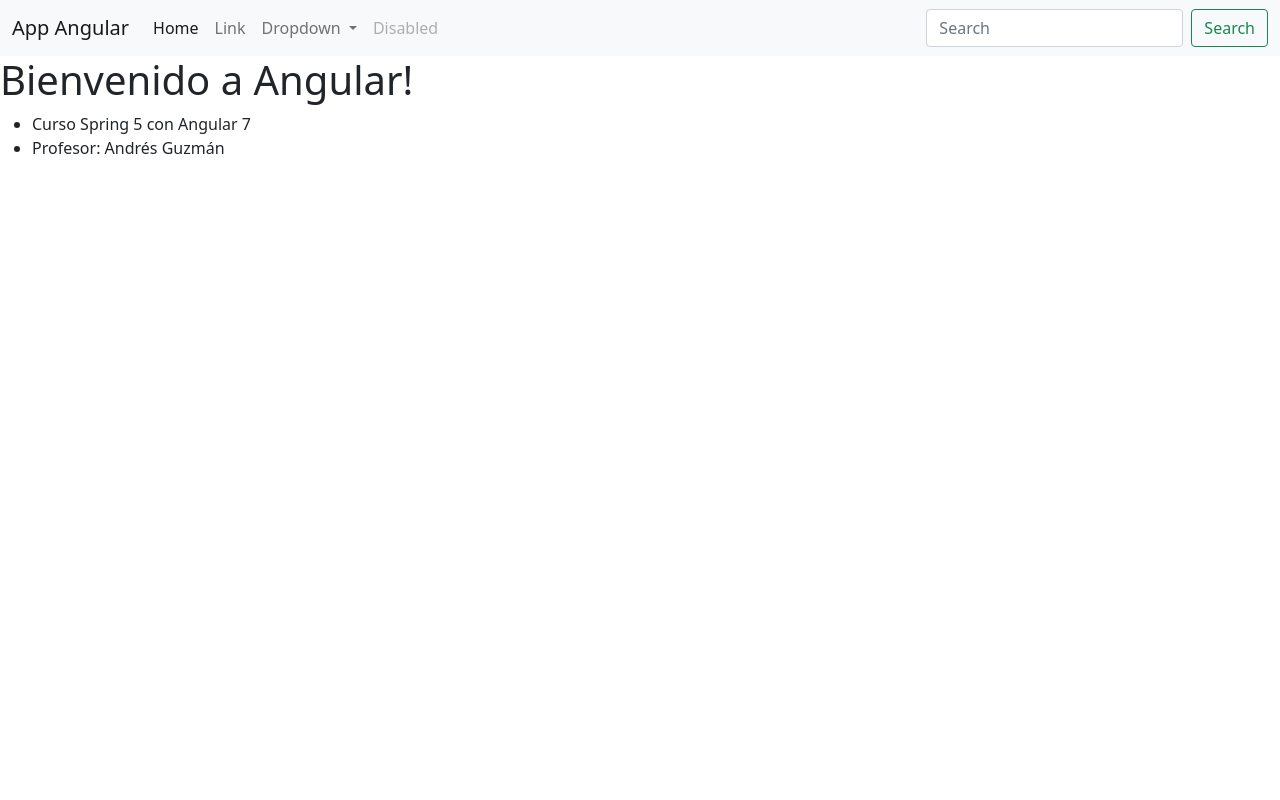
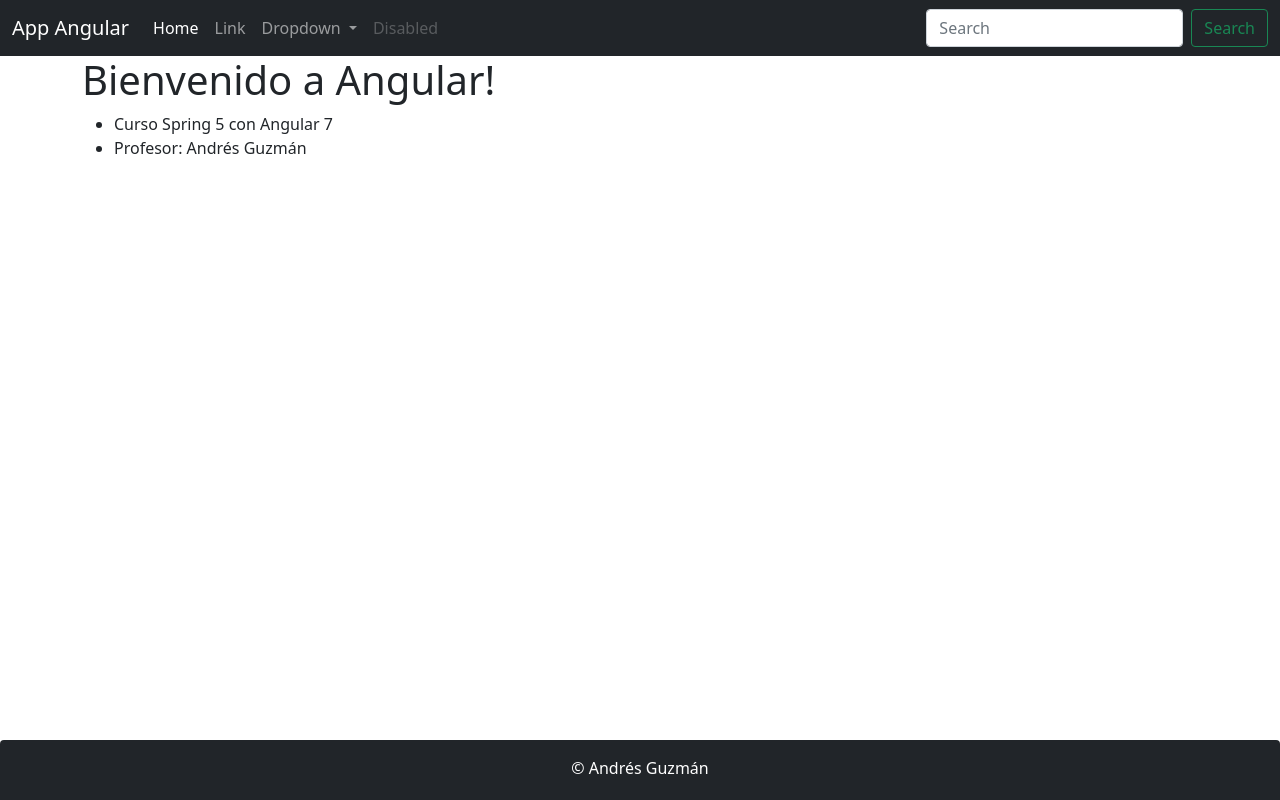
Before and after one commit to JustRoy3/ClientesAppAngular, an Angular app: page / in a window 1280 px wide. Built offline with nearby package versions, Linux system fonts and the light colour scheme.

Commit message:
added footer component

```diff
--- a/src/app/app.component.html
+++ b/src/app/app.component.html
@@ -1,5 +1,5 @@
 <app-header></app-header>
-
+<div class="container">
   <h1>
     {{ title }}!
   </h1>
@@ -7,3 +7,6 @@
     <li>{{curso}}</li>
     <li>Profesor: {{profesor}}</li>
   </ul>
+</div>
+
+<app-footer></app-footer>
--- a/src/app/app.module.ts
+++ b/src/app/app.module.ts
@@ -3,11 +3,15 @@ import { BrowserModule } from '@angular/platform-browser';
 
 import { AppComponent } from './app.component';
 import { HeaderComponent } from './header/header.component';
+import { FooterComponent } from './footer/footer.component';
+import { DirectivaComponent } from './directiva/directiva.component';
 
 @NgModule({
   declarations: [
     AppComponent,
-    HeaderComponent
+    HeaderComponent,
+    FooterComponent,
+    DirectivaComponent
   ],
   imports: [
     BrowserModule
--- /dev/null
+++ b/src/app/directiva/directiva.component.html
@@ -0,0 +1 @@
+<p>directiva works!</p>
--- /dev/null
+++ b/src/app/footer/footer.component.css
@@ -0,0 +1,6 @@
+.footer {
+  position: absolute;
+  bottom: 0px;
+  height: 60px;
+  width: 100%;
+}
--- /dev/null
+++ b/src/app/footer/footer.component.html
@@ -0,0 +1,7 @@
+<footer class="footer bg-dark rounded-top text-center">
+  <div class="container py-2">
+    <p class="text-white my-2">
+      &copy; {{ autor.nombre + ' ' + autor.apellido}}
+    </p>
+  </div>
+</footer>
--- /dev/null
+++ b/src/app/footer/footer.component.ts
@@ -0,0 +1,13 @@
+import { Component } from '@angular/core';
+
+@Component({
+  selector: 'app-footer',
+  templateUrl: 'footer.component.html',
+  styleUrls: ['./footer.component.css']
+})
+export class FooterComponent {
+  public autor:any = {
+    nombre:'Andrés',
+    apellido:'Guzmán'
+  };
+}
--- a/src/app/header/header.component.html
+++ b/src/app/header/header.component.html
@@ -1,4 +1,4 @@
-<nav class="navbar navbar-expand-lg navbar-light bg-light">
+<nav class="navbar navbar-expand-lg navbar-dark bg-dark">
   <div class="container-fluid">
     <a class="navbar-brand" href="#">{{title}}</a>
     <button class="navbar-toggler" type="button" data-bs-toggle="collapse" data-bs-target="#navbarSupportedContent" aria-controls="navbarSupportedContent" aria-expanded="false" aria-label="Toggle navigation">
```
Also changed, not shown: src/app/directiva/directiva.component.ts (added, +11 -0 lines), 2 other files (tests, documents, lock files or other folders). Lines whose indentation alone changed are shown as unchanged.
